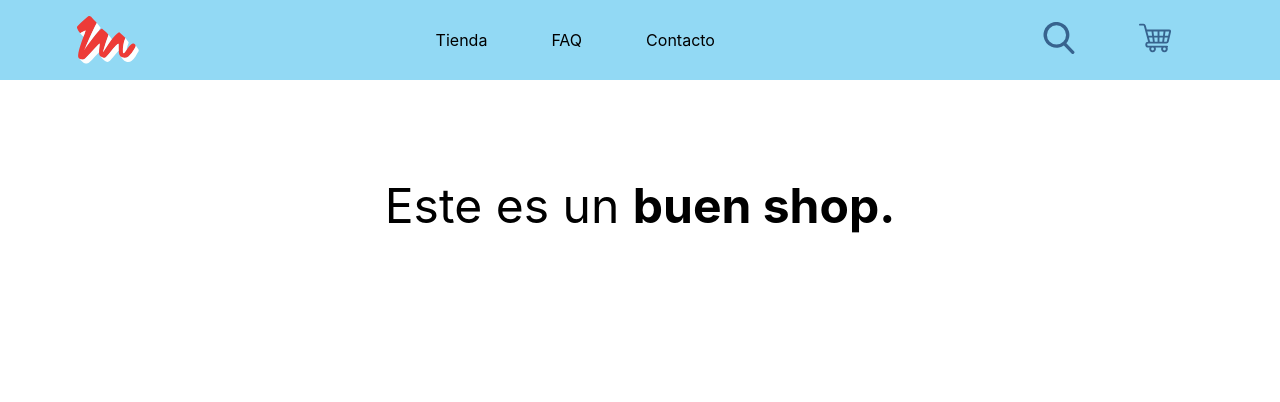
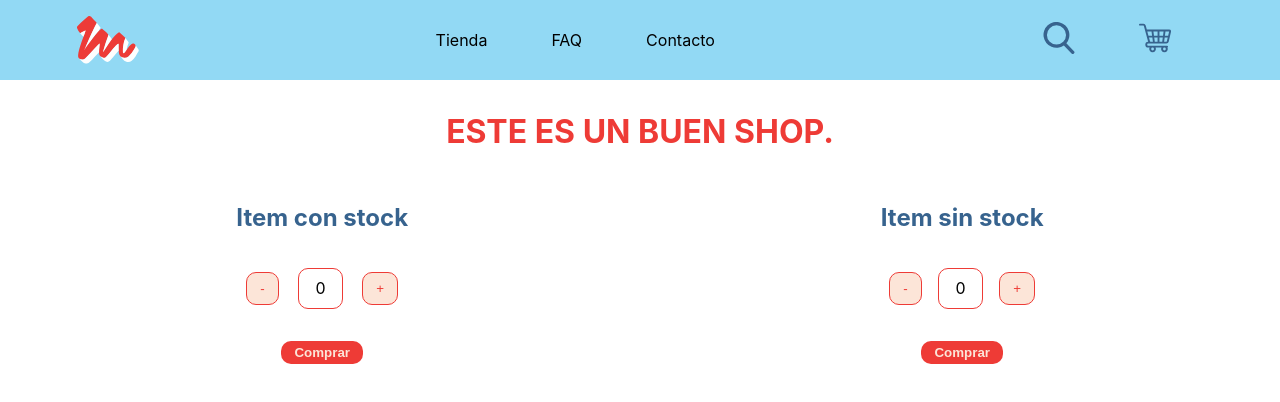
Before and after one commit to soymanuchacha/ecommerce-diseno_soto, a React (Create React App) app: page / in a window 1280 px wide. Shown: the top 402 px of the page. Built offline with nearby package versions, Linux system fonts and the light colour scheme.

Commit message:
desafío contador

```diff
--- a/src/App.js
+++ b/src/App.js
@@ -6,7 +6,7 @@ function App() {
   return (
     <div className="App">
       <NavBar />
-      <section class="hero">
+      <section className="hero">
         <ItemListContainer greeting="buen shop."/>
       </section>
 
--- /dev/null
+++ b/src/components/itemCount/itemCount.css
@@ -0,0 +1,31 @@
+.formCounter {
+    display: flex;
+    justify-content: space-around;
+    margin-bottom: 1em;
+    align-items: center;
+}
+.cantButton {
+    color: #ee3b36;
+    background-color: #fce5d8;
+    border: 1px solid #ee3b36;
+    border-radius: 10px;
+    padding: .6em 1em;
+    cursor: pointer;
+}
+button:hover {
+    box-shadow: 0px 1px 5px #ee3b36;
+}
+p {
+    border: 1px solid #ee3b36;
+    border-radius: 10px;
+    padding: .6em 1em;
+}
+button[type="submit"] {
+    background-color: #ee3b36;
+    color: #fce5d8;
+    font-weight: bold;
+    border: none;
+    padding: .3em 1em;
+    border-radius: 10px;
+    cursor: pointer;
+}
--- /dev/null
+++ b/src/components/itemCount/itemCount.js
@@ -0,0 +1,39 @@
+import { useState } from 'react'
+import './itemCount.css'
+
+export const ItemCount = ({stock, initial}) => {
+    const [cantidad, setCantidad] = useState(initial)
+    // funcionamiento de los botones
+    function increment() {
+        let newCantidad = parseInt(cantidad) +1
+        setCantidad(newCantidad)
+    }
+    function decrement() {
+        let newCantidad = parseInt(cantidad) -1
+        setCantidad(newCantidad)
+    }
+    function gracias() {
+        if(cantidad > 0) {
+            alert("Gracias por tu compra")
+        } else {
+            alert("No compraste nada")
+        }
+    }
+
+
+    // vista
+    return(
+        <div>
+            <div className="formCounter">
+                <button className="cantButton"
+                onClick={() => decrement()}
+                disabled={cantidad<=initial}>-</button>
+                <p>{cantidad}</p>
+                <button className="cantButton"
+                onClick={() => increment()}
+                disabled={cantidad>=stock}>+</button>
+            </div>
+            <button type="submit" onClick={() => gracias()}>Comprar</button>
+        </div>
+    )
+}
--- a/src/components/itemListContainer/itemListContainer.css
+++ b/src/components/itemListContainer/itemListContainer.css
@@ -1,4 +1,13 @@
-p {
-    margin-top: 2em;
-    font-size: 3em;
+h1 {
+    color: #ee3b36;
+    text-transform: uppercase;
+    font-size: 2em;
 }
+h2 {
+    color: #37638e;
+    font-size: 1.5em;
+}
+.itemFlex {
+    display: flex;
+    justify-content: space-around;
+}
--- a/src/components/itemListContainer/itemListContainer.js
+++ b/src/components/itemListContainer/itemListContainer.js
@@ -1,7 +1,20 @@
 import './itemListContainer.css'
+import {ItemCount} from '../itemCount/itemCount'
 
 export const ItemListContainer = ({greeting}) => {
     return(
-            <p>Este es un <b>{greeting}</b></p>
+        <section>
+            <h1>Este es un {greeting}</h1>
+            <div className="itemFlex">
+                <div className="item">
+                    <h2>Item con stock</h2>
+                    <ItemCount initial="0" stock="7" />
+                </div>
+                <div className="item">
+                    <h2>Item sin stock</h2>
+                    <ItemCount initial="0" stock="0" />
+                </div>
+            </div>
+        </section>
     )
 }
```
